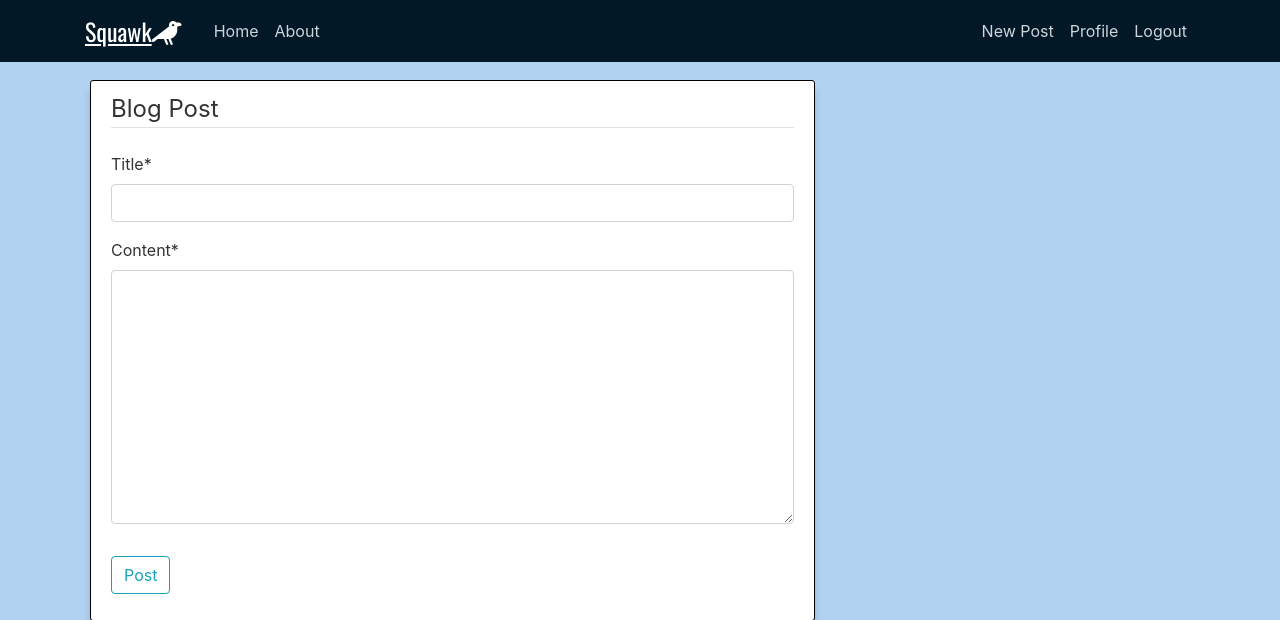
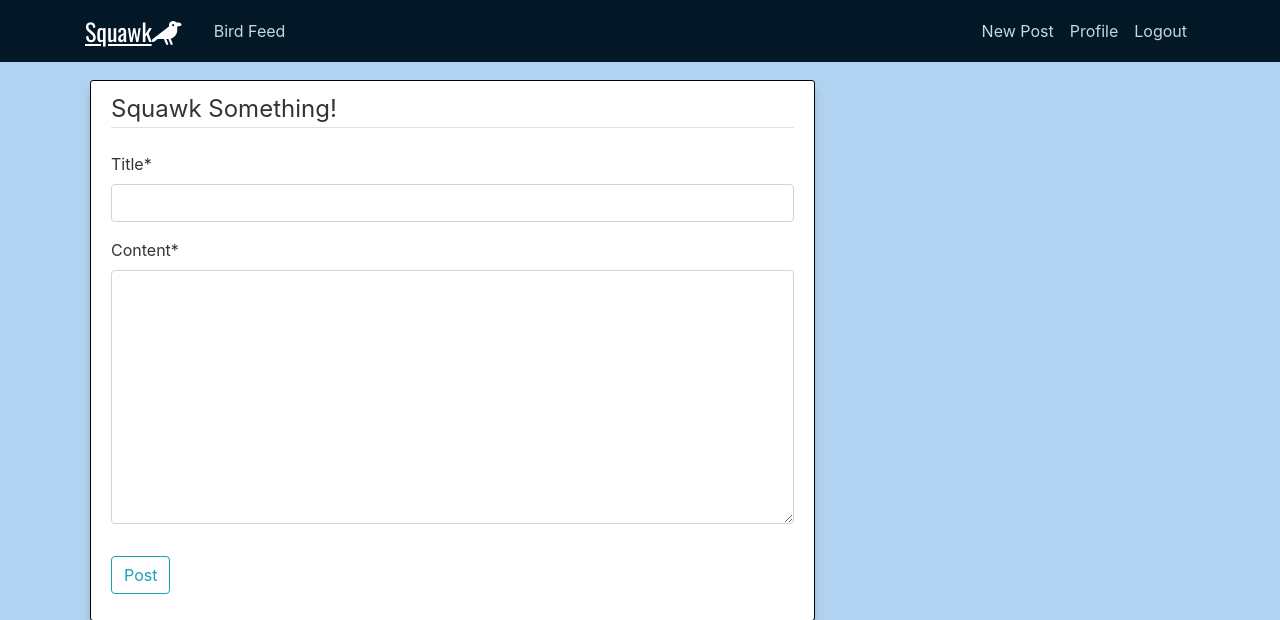
Before and after one commit to ted-peters/Squawk, a Django app: page /post/new/ in a window 1280 px wide. Shown: the top 620 px of the page. Run offline with Django 3.2, Linux system fonts and the light colour scheme; the visitor is signed in with stand-in values (Sample User, id 1); parts of the project's set-up code (start-up, migrations or seed data) failed here and were passed over; some libraries are stand-ins or nearby versions.

Commit message:
rephrasing

```diff
--- a/blog/templates/blog/about.html
+++ b/blog/templates/blog/about.html
@@ -1,4 +1,4 @@
-{% extends "blog/base.html" %}
+{% comment %} {% extends "blog/base.html" %}
 {% block content %}
 <table style="height: 100px;">
   <tbody>
@@ -7,4 +7,4 @@
     </tr>
   </tbody>
 </table>
-{% endblock content %}
+{% endblock content %} {% endcomment %}
--- a/blog/templates/blog/base.html
+++ b/blog/templates/blog/base.html
@@ -16,7 +16,7 @@
     <link rel="preconnect" href="https://fonts.gstatic.com">
     <link href="https://fonts.googleapis.com/css2?family=Oswald&display=swap" rel="stylesheet">
     {%if title%}
-    <title>Secured-{{title}}</title>
+    <title>Squawk{{title}}</title>
     {% else %}
     <title></title>
     {% endif %}
@@ -33,8 +33,8 @@
                 </button>
                 <div class="collapse navbar-collapse" id="navbarToggle">
                     <div class="navbar-nav mr-auto">
-                        <a class="nav-item nav-link" href="{%url 'security-home' %}">Home</a>
-                        <a class="nav-item nav-link" href="{%url 'security-about' %}">About</a>
+                        <a class="nav-item nav-link" href="{%url 'security-home' %}">Bird Feed</a>
+                        {% comment %} <a class="nav-item nav-link" href="{%url 'security-about' %}">About</a> {% endcomment %}
                     </div>
                     <!-- Navbar Right Side -->
                     <div class="navbar-nav">
--- a/blog/templates/blog/post_confirm_delete.html
+++ b/blog/templates/blog/post_confirm_delete.html
@@ -4,7 +4,7 @@
         <form method="POST">
             {% csrf_token %}
             <fieldset class="form-group">
-                <legend class="border-bottom mb-4">Delete Post</legend>
+                <legend class="border-bottom mb-4">Delete Squawk</legend>
                 <h2>Are you sure you want to delete the post? "{{ object.title }}"</h2>
             </fieldset>
             <div class="form-group">
--- a/blog/templates/blog/post_form.html
+++ b/blog/templates/blog/post_form.html
@@ -5,7 +5,7 @@
         <form method="POST">
             {% csrf_token %}
             <fieldset class="form-group">
-                <legend class="border-bottom mb-4">Blog Post</legend>
+                <legend class="border-bottom mb-4">Squawk Something!</legend>
                 {{ form|crispy }}
             </fieldset>
             <div class="form-group">
--- a/blog/templates/blog/user_posts.html
+++ b/blog/templates/blog/user_posts.html
@@ -1,6 +1,6 @@
 {% extends "blog/base.html" %}
 {% block content %}
-    <h1 class="mb-3">Posts by {{ view.kwargs.username }} ({{page_obj.paginator.count}}) </h1>
+    <h1 class="mb-3">Squawks by {{ view.kwargs.username }} ({{page_obj.paginator.count}}) </h1>
     {% for post in posts %}
     <article class="media content-section">
       <img class="rounded-circle article-img" src="{{ post.author.profile.image.url }}">
--- a/blog/urls.py
+++ b/blog/urls.py
@@ -9,5 +9,5 @@ urlpatterns = [
     path('post/<int:pk>/', PostDetailView.as_view(), name='post-detail'),
     path('post/<int:pk>/update/', PostUpdateView.as_view(), name='post-update'),
     path('post/<int:pk>/delete/', PostDeleteView.as_view(), name='post-delete'),
-    path('about/', views.about, name="security-about")
+    # path('about/', views.about, name="security-about")
 ]
--- a/blog/views.py
+++ b/blog/views.py
@@ -65,5 +65,5 @@ class PostDeleteView(LoginRequiredMixin, UserPassesTestMixin, DeleteView):
             return True
         return False
 
-def about(request):
-    return render(request, 'blog/about.html', {'title':'About Page Title'})
+# def about(request):
+#     return render(request, 'blog/about.html', {'title':'About Page Title'})
```
